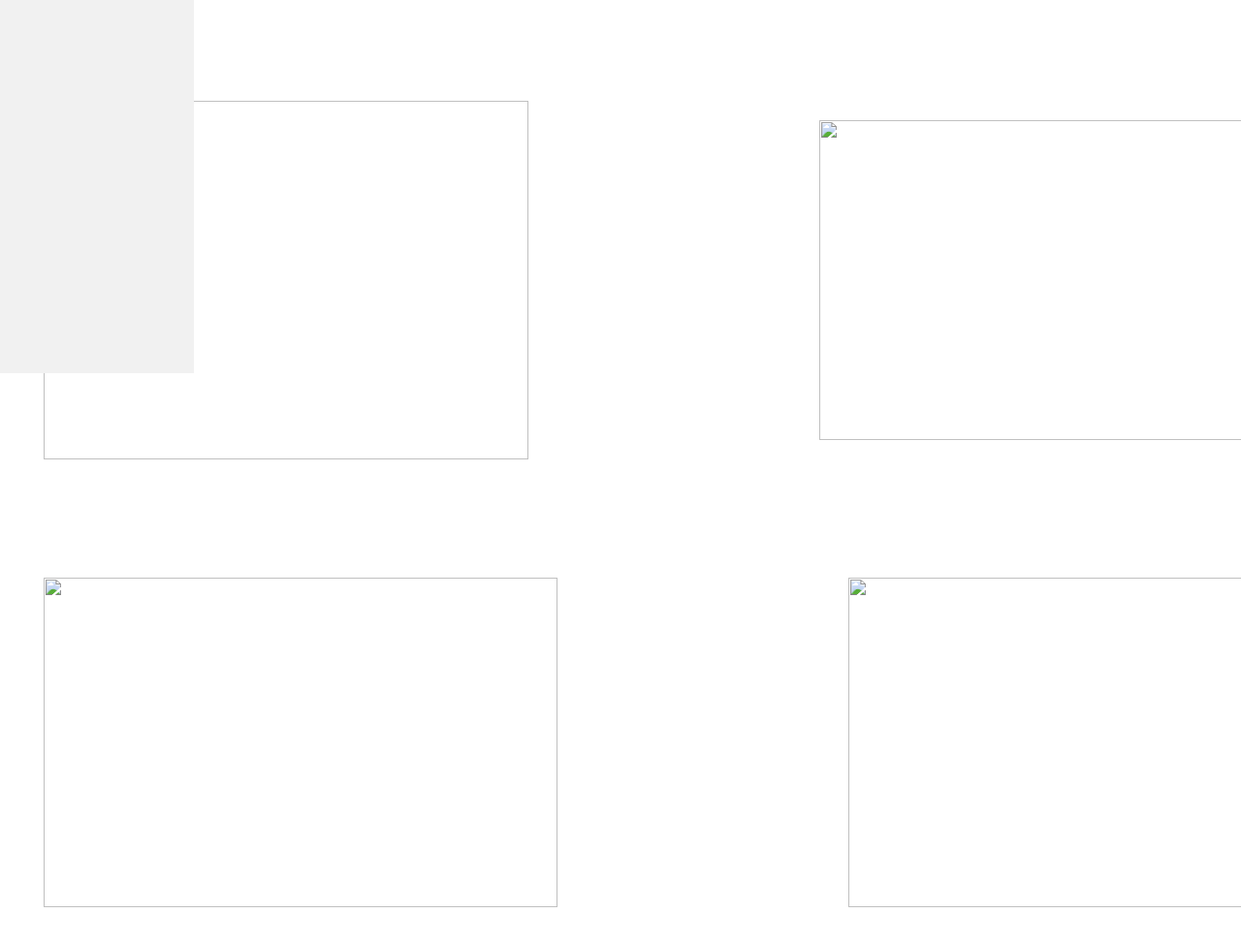
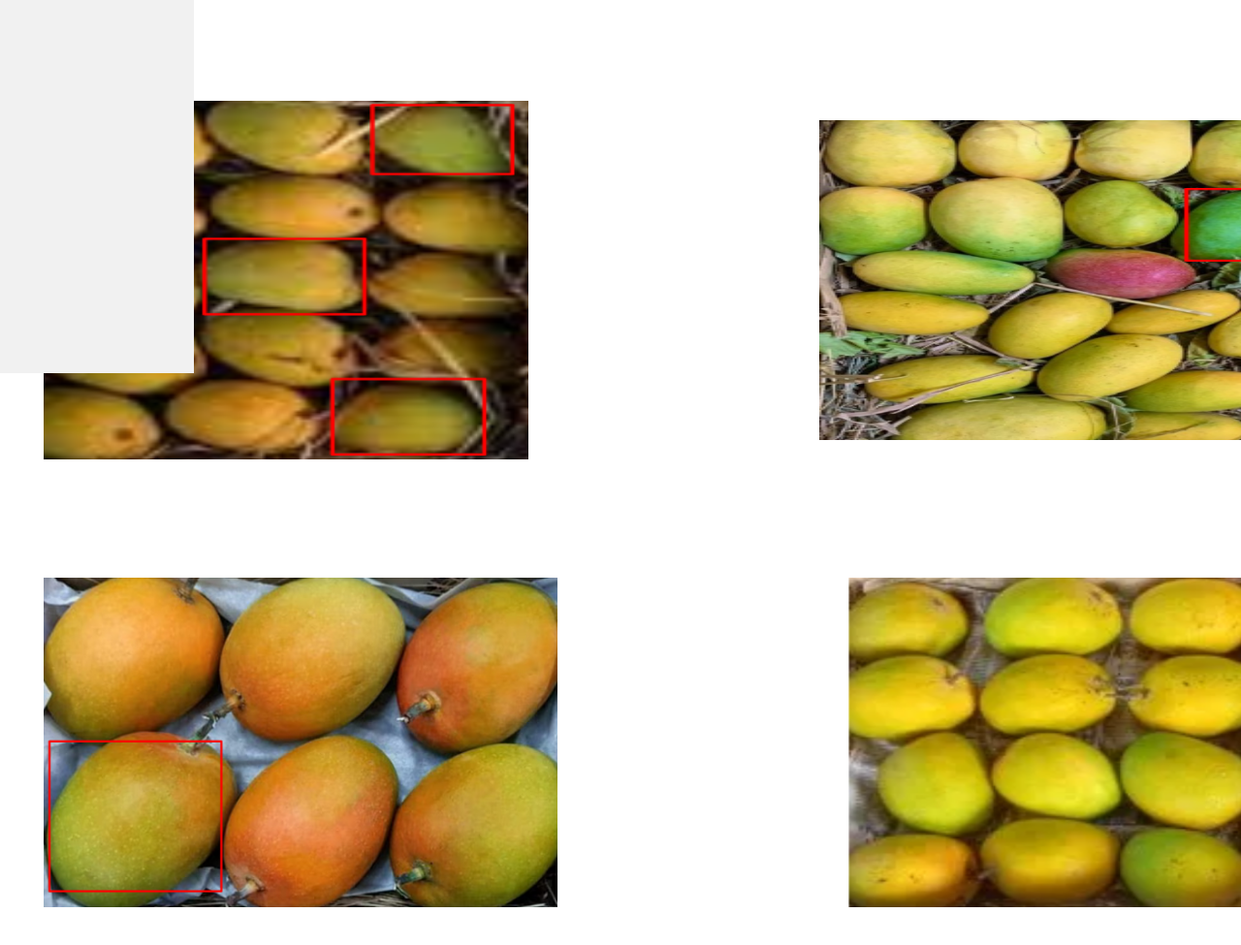
Before and after one commit to Indrajeet619/Indrajeet619.github.io, a plain HTML site: page blockchain4.html in a window 1280 px wide. Shown: the part 415-1390 px from the top of the page at 97% size. Drawn offline with nearby package versions, Linux system fonts and the light colour scheme.

Commit message:
Update blockchain4.html

```diff
--- a/blockchain4.html
+++ b/blockchain4.html
@@ -130,7 +130,7 @@ div.content {
 				<tr>
 					<td>
 						<font face="" size="6" color=black><p><b><i></i></b></p></font>
-						<img src="final4.png" height="370" width="500" align="center">
+						<img src="docs/assets/final4.png" height="370" width="500" align="center">
 					</td>
 
 					<td>
@@ -147,7 +147,7 @@ div.content {
 					<td>
 					<td>
 						<font face="" size="6" color=black><p><b><i></i></b></p></font>
-						<img src="final5.png" height="330" width="500" align="center">
+						<img src="docs/assets/final5.png" height="330" width="500" align="center">
 					</td>
 
 				</tr>
@@ -167,7 +167,7 @@ div.content {
 				<tr>
 					<td>
 						<font face="" size="6" color=black><p><b><i></i></b></p></font>
-						<img src="final7.png" height="340" width="530" align="center">
+						<img src="docs/assets/final7.png" height="340" width="530" align="center">
 					</td>
 					<td>
 
@@ -183,7 +183,7 @@ div.content {
 					<td>
 					<td>
 						<font face="" size="6" color=black><p><b><i></i></b></p></font>
-						<img src="final6.png" height="340" width="530" align="center">
+						<img src="docs/assets/final6.png" height="340" width="530" align="center">
 					</td>
 				</tr>
 			</table>
```
